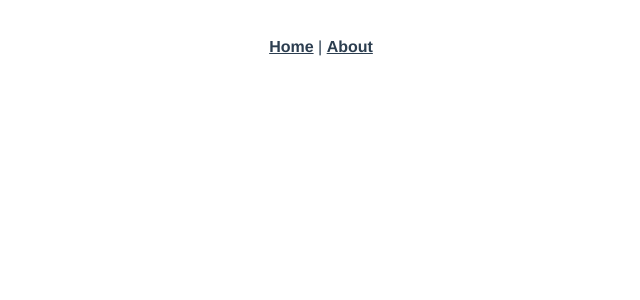
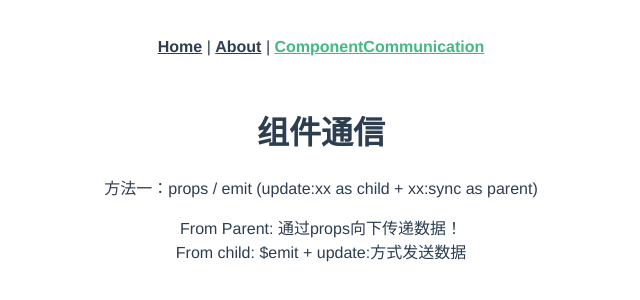
Before and after one commit to FEMotong/vue-devSkill, a Vue app: page /ComponentCommunication in a window 1280 px wide. Shown: the top 300 px of the page, without its empty margins (319-959 px from the left). Built offline with nearby package versions, Linux system fonts and the light colour scheme.

Commit message:
组件通信方法一: props / emit

```diff
--- a/src/App.vue
+++ b/src/App.vue
@@ -2,7 +2,8 @@
   <div id="app">
     <div id="nav">
       <router-link to="/">Home</router-link> |
-      <router-link to="/about">About</router-link>
+      <router-link to="/about">About</router-link> |
+      <router-link to="/ComponentCommunication">ComponentCommunication</router-link>
     </div>
     <router-view/>
   </div>
--- /dev/null
+++ b/src/components/Communication.vue
@@ -0,0 +1,27 @@
+<template>
+    <div>
+        From Parent: {{ name }}
+    </div>
+</template>
+
+<script>
+  export default {
+    name: "Communication",
+    props: {
+      name: String
+    },
+    created() {
+      this.sendParent()
+    },
+    methods: {
+      sendParent() {
+        this.$emit("update:title","$emit + update:方式发送数据") // update后边:不能有空格！
+        // this.$emit("onEmitTitle","$emit + update:方式发送数据") // update后边:不能有空格！
+      }
+    }
+  }
+</script>
+
+<style scoped>
+
+</style>
--- a/src/router/index.js
+++ b/src/router/index.js
@@ -11,6 +11,10 @@ Vue.use(VueRouter)
     {
       path: '/about',
       name: 'About'
+    },
+    {
+    path: '/ComponentCommunication',
+    name: 'ComponentCommunication'
   }
 ]
 
--- /dev/null
+++ b/src/views/ComponentCommunication.vue
@@ -0,0 +1,36 @@
+<template>
+    <div class="component-communication">
+        <h1>组件通信</h1>
+        <p>方法一：props / emit (update:xx as child + xx:sync as parent)</p>
+        <Communication :title.sync="title" :name="name"></Communication>
+<!--        <Communication @onEmitTitle="onEmitTitle" :name="name"></Communication>-->
+        From child: {{ title }}
+    </div>
+</template>
+
+<script>
+  /*eslint-disable*/
+  import Communication from '@/components/Communication.vue'
+
+  export default {
+    name: "ComponentCommunication",
+    components: {
+      Communication
+    },
+    data() {
+      return {
+        name: '通过props向下传递数据！',
+        title: ''
+      }
+    },
+    methods: {
+      // onEmitTitle(val) {
+      //   this.title = val
+      // }
+    }
+  }
+</script>
+
+<style scoped>
+
+</style>
```
Lines whose indentation alone changed are shown as unchanged.
